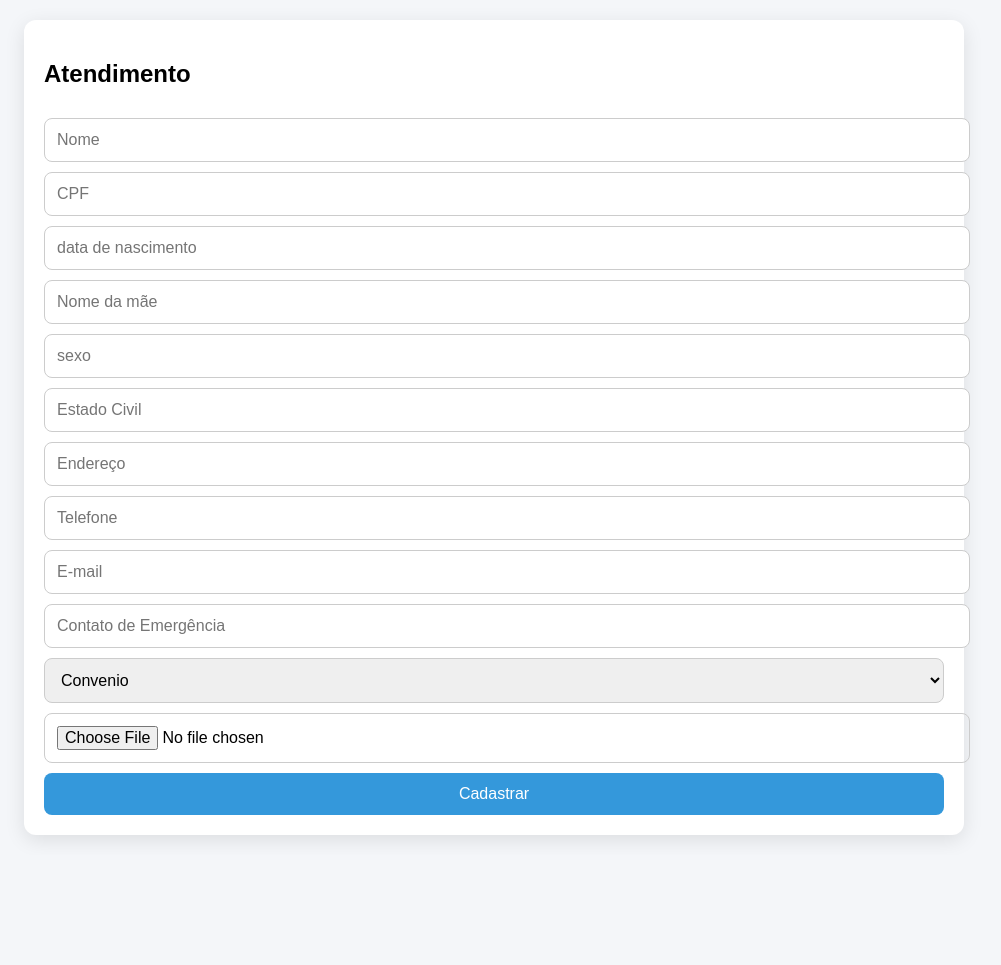
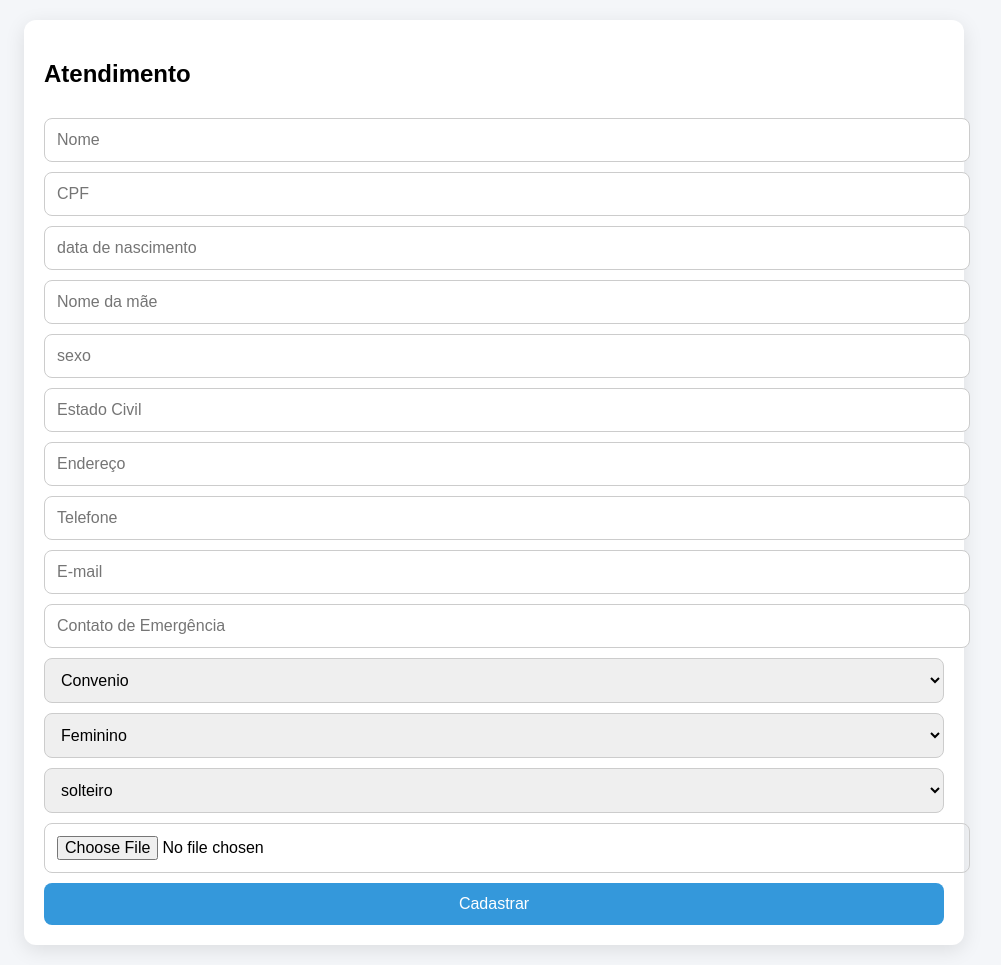
Before and after one commit to sophialouzas/sentinela, a website: page frontend/atendimento.html in a window 1280 px wide. Shown: the whole page, without its empty margins (146-1147 px from the left). Before the commit the page ends 855 px from the top, so only its background shows below. Drawn offline with Linux system fonts and the light colour scheme; files that its build step writes are made by us from their sources.

Commit message:
Update atendimento.html

```diff
--- a/frontend/atendimento.html
+++ b/frontend/atendimento.html
@@ -15,10 +15,24 @@
 <input id="telefone" placeholder="Telefone">
 <input id="email" placeholder="E-mail">
 <input id="contato" placeholder="Contato de Emergência">
+
   <select id="tipo">
   <option>Convenio</option>
   <option>Particular</option>
-</select>
+  </select>
+
+  <select id="sexo">
+  <option>Feminino</option>
+  <option>Masculino</option>
+  <option>Prefiro não informar</option>
+  </select>
+
+  <select id="estado civil">
+  <option>solteiro</option>
+  <option>casado</option>
+  <option>viuvo</option>
+  <option>divorciado</option>
+  </select>
 
 <input type="file" id="foto">
 
```
